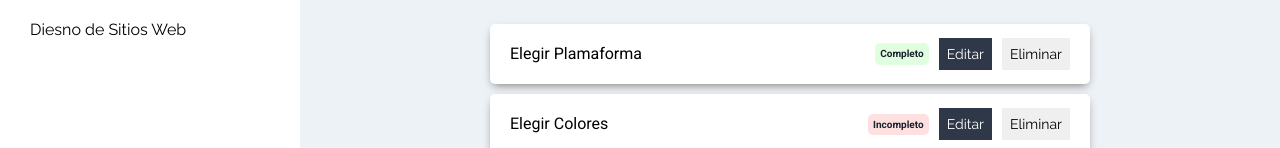
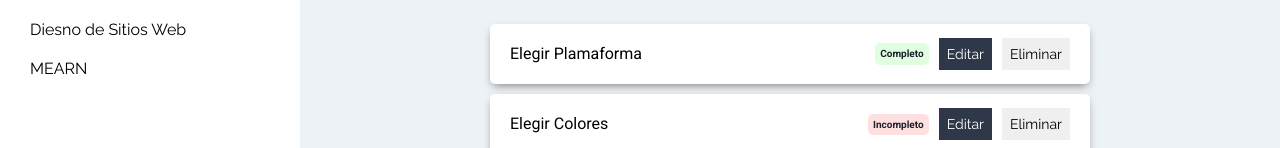
Before and after one commit to freilinjb/proyecto, a React (Create React App) app: page /proyectos in a window 1280 px wide. Shown: the part 376-524 px from the top of the page. Built offline with nearby package versions, Linux system fonts and the light colour scheme.

Commit message:
agregando proyectos al state inicial

```diff
--- a/src/components/proyectos/ListadoProyectos.jsx
+++ b/src/components/proyectos/ListadoProyectos.jsx
@@ -1,18 +1,22 @@
-import React from 'react';
+import React, {useContext} from 'react';
 import Proyecto from './Proyecto';
+import proyectoContext from '../../context/proyectos/proyectoContext';
+import ProyectoState from '../../context/proyectos/ProyectoState';
 
 const ListadoProyectos = () => {
 
-    const proyectos =[
-        {nombre: 'Tienda Virtual'},
-        {nombre: 'Intrannet'},
-        {nombre: 'Diesno de Sitios Web'}
-    ]
+    //Extrar proyectos de state inicial
+    const proyectosContext = useContext(proyectoContext);
+    const { proyectos } = proyectosContext;
+
+    //Revisa si proyecto tiene contenido
+    if(proyectos.length === 0) return null;
+
 
     return (
         <ul className="listado-proyectos">
             {proyectos.map(proyecto => (
-                <Proyecto proyecto={proyecto}/>
+                <Proyecto key={proyecto.id} proyecto={proyecto}/>
             ))}
         </ul>
      );
--- a/src/context/proyectos/ProyectoState.jsx
+++ b/src/context/proyectos/ProyectoState.jsx
@@ -8,6 +8,12 @@ import { FORMULARIO_PROYECTO } from '../../types';
 const ProyectoState = props => {
 
     const initialState = {
+        proyectos : [
+            {id: 1,nombre: 'Tienda Virtual'},
+            {id: 2,nombre: 'Intrannet'},
+            {id: 3,nombre: 'Diesno de Sitios Web'},
+            {id: 4,nombre: 'MEARN'}
+        ],
         formulario : false
     }
 
@@ -28,6 +34,7 @@ const ProyectoState = props => {
     return (
         <proyectoContext.Provider
             value={{
+                proyectos: state.proyectos,
                 formulario: state.formulario,
                 mostrarFormulario
             }}
```
